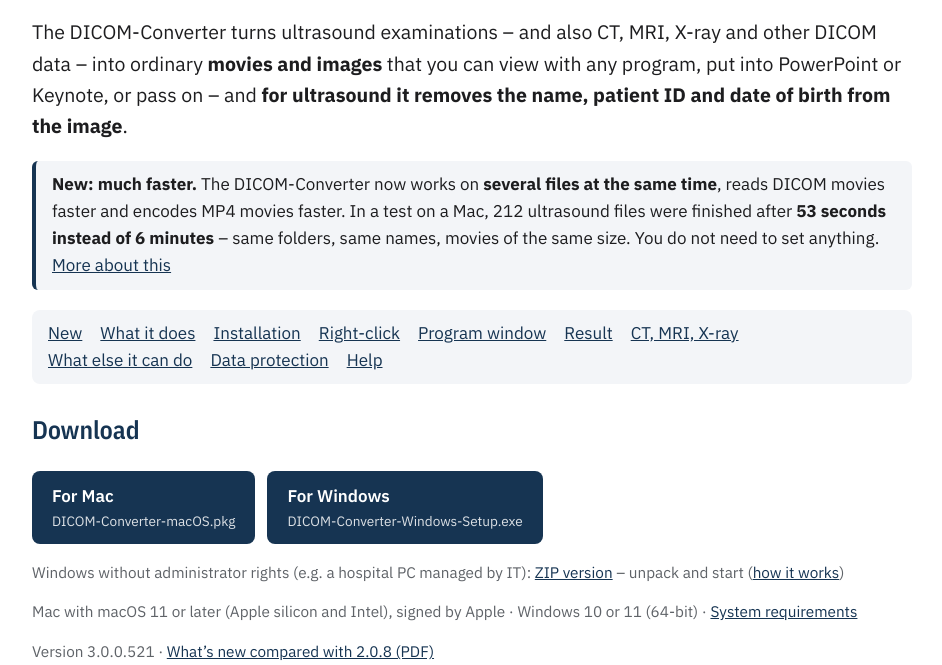
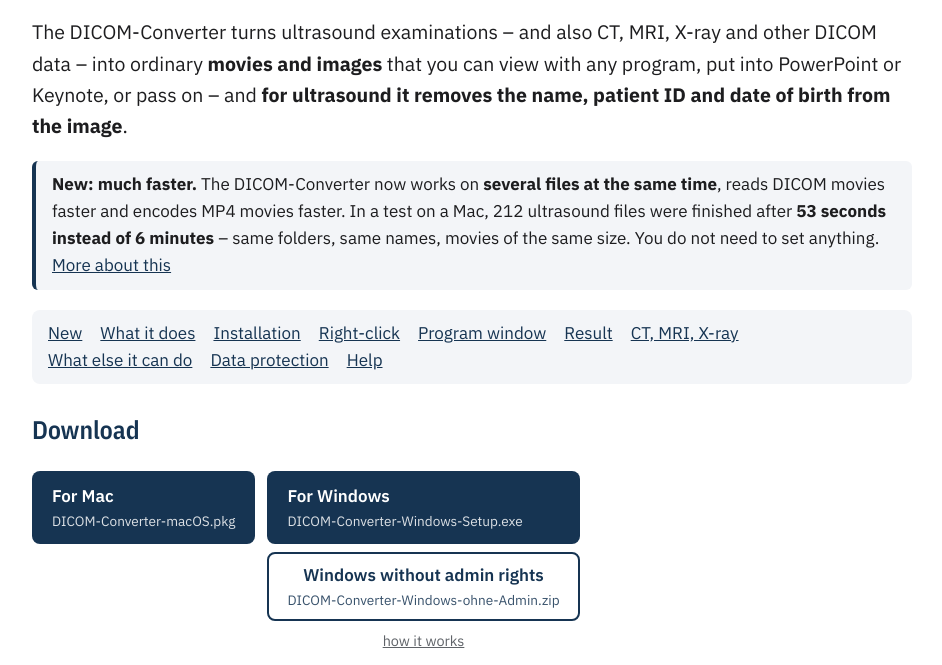
Before and after one commit to jensberger-dev/dicom-converter, a plain HTML site: page en/index.html in a window 1280 px wide. Shown: the part 135-800 px from the top of the page, without its empty margins (168-1110 px from the left). Drawn offline with Linux system fonts and the light colour scheme.

Commit message:
DICOM-Converter 3.0.0.521 (25.11.2026)

```diff
--- a/en/index.html
+++ b/en/index.html
@@ -39,6 +39,10 @@
   .downloads { display: flex; flex-wrap: wrap; gap: 12px; margin: 16px 0 8px; }
   .button { display: inline-block; background: var(--accent); color: var(--bg); text-decoration: none; font-weight: 600; border-radius: 8px; padding: 12px 20px; }
   .button small { display: block; font-weight: 400; font-size: 0.8em; opacity: 0.85; }
+  .downloads { align-items: flex-start; }
+  .dl-col { display: flex; flex-direction: column; gap: 8px; }
+  .dl-col .button.secondary { white-space: normal; text-align: center; }
+  .dl-how { font-size: 0.85em; text-align: center; }
   .button.secondary { background: transparent; color: var(--accent); border: 2px solid var(--accent); padding: 8px 18px; white-space: nowrap; }
   .support { display: flex; flex-wrap: wrap; align-items: center; gap: 12px 20px; background: var(--box); border-radius: 8px; padding: 12px 16px; margin: 14px 0 4px; }
   .support span { flex: 1 1 320px; }
@@ -86,9 +90,12 @@ You do not need to set anything. <a href="#schneller">More about this</a></p>
 <h2 id="download" style="border-top:0; margin-top:1em; padding-top:0">Download</h2>
 <div class="downloads">
   <a class="button" href="https://github.com/jensberger-dev/dicom-converter/releases/latest/download/DICOM-Converter-macOS.pkg" data-klick="download-macos">For Mac<small>DICOM-Converter-macOS.pkg</small></a>
-  <a class="button" href="https://github.com/jensberger-dev/dicom-converter/releases/latest/download/DICOM-Converter-Windows-Setup.exe" data-klick="download-windows">For Windows<small>DICOM-Converter-Windows-Setup.exe</small></a>
+  <div class="dl-col">
+    <a class="button" href="https://github.com/jensberger-dev/dicom-converter/releases/latest/download/DICOM-Converter-Windows-Setup.exe" data-klick="download-windows">For Windows<small>DICOM-Converter-Windows-Setup.exe</small></a>
+    <a class="button secondary" href="https://github.com/jensberger-dev/dicom-converter/releases/latest/download/DICOM-Converter-Windows-ohne-Admin.zip" data-klick="download-windows">Windows without admin rights<small>DICOM-Converter-Windows-ohne-Admin.zip</small></a>
+    <a class="muted dl-how" href="#windows-zip">how it works</a>
   </div>
-<p class="muted">Windows without administrator rights (e.g. a hospital PC managed by IT): <a href="https://github.com/jensberger-dev/dicom-converter/releases/latest/download/DICOM-Converter-Windows-ohne-Admin.zip" data-klick="download-windows">ZIP version</a> – unpack and start (<a href="#windows-zip">how it works</a>)</p>
+  </div>
 <p class="muted">Mac with macOS 11 or later (Apple silicon and Intel), signed by Apple · Windows 10 or 11 (64-bit) · <a href="#voraussetzungen">System requirements</a></p>
 <p class="muted">Version 3.0.0.521 · <a href="https://github.com/jensberger-dev/dicom-converter/releases/latest/download/DICOM-Converter-Whats-New.pdf" data-klick="download-neuerungen">What’s new compared with 2.0.8 (PDF)</a></p>
 <div class="support">
```
Also changed, not shown: index.html (+9 -2 lines).
